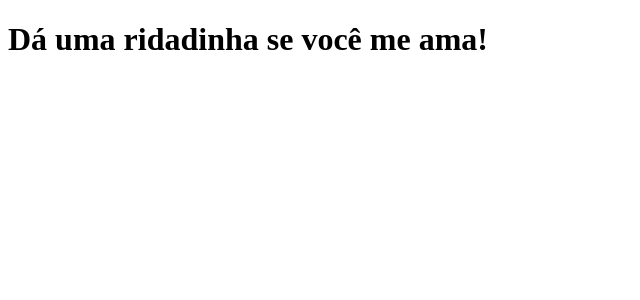
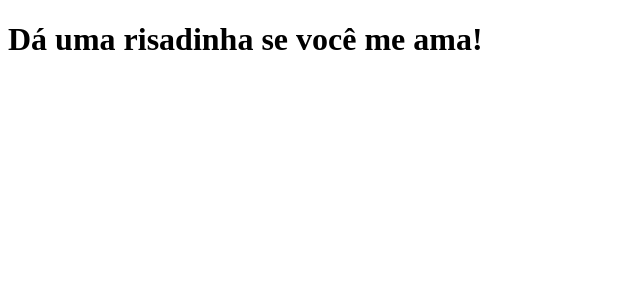
Before and after one commit to Rubendvb/clone-tabnews, a Next.js app: page / in a window 1280 px wide. Shown: the top 300 px of the page, without its empty margins (0-640 px from the left). Built offline with nearby package versions, Linux system fonts and the light colour scheme.

Commit message:
modificando a frase anterior errada

```diff
--- a/pages/index.js
+++ b/pages/index.js
@@ -1,5 +1,5 @@
 function Home () {
-    return <h1>Dá uma ridadinha se você me ama!</h1>
+    return <h1>Dá uma risadinha se você me ama!</h1>
 }
 
 export default Home;
```
